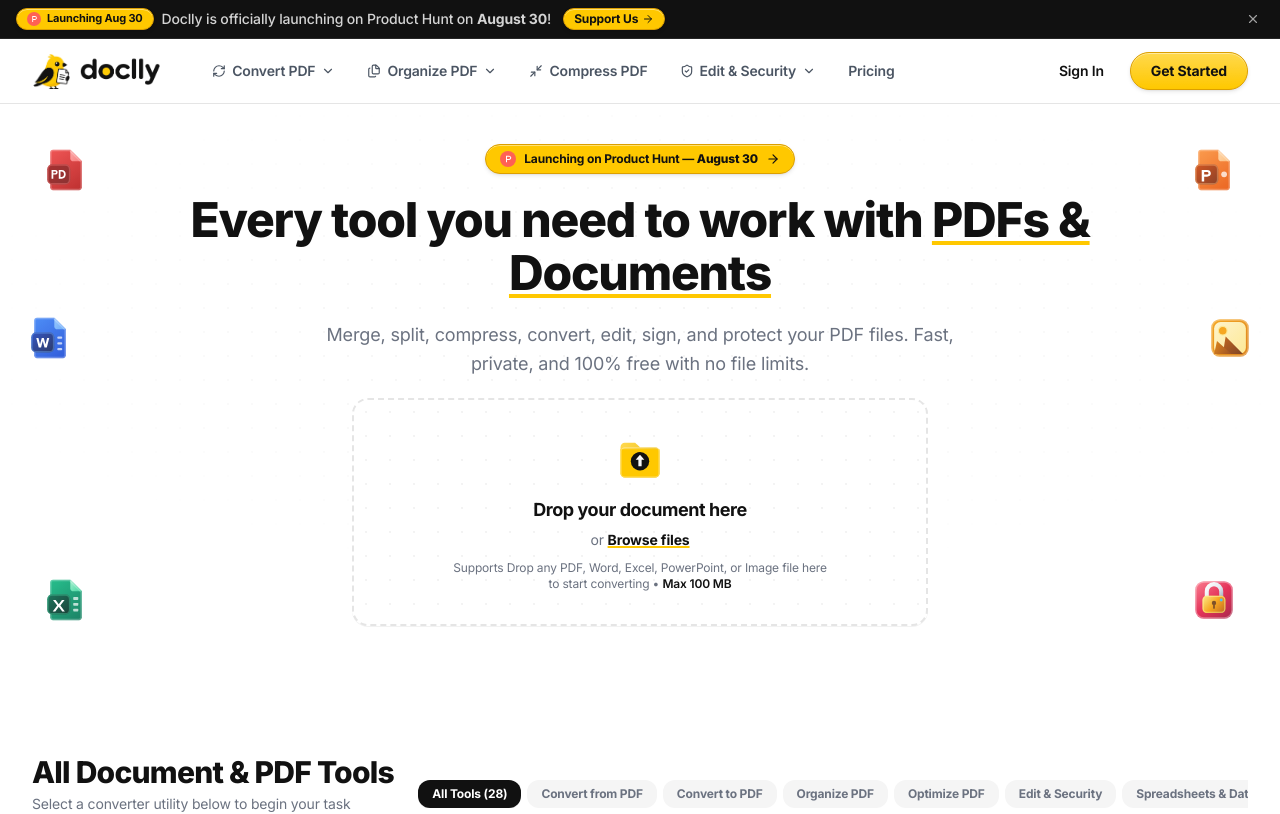
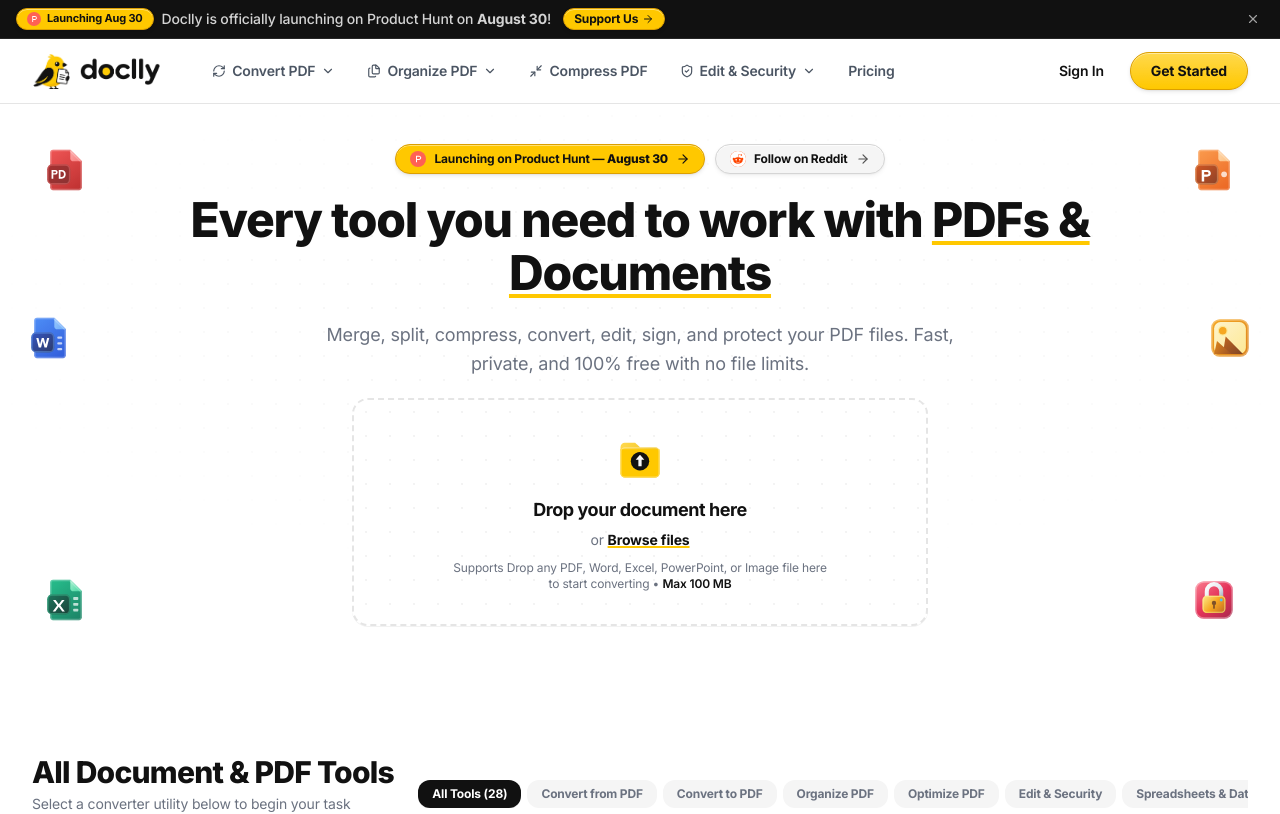
Before and after one commit to shivamapatel03/doclly, a React (Vite) app: page / in a window 1280 px wide. Shown: the top 814 px of the page. Built offline with nearby package versions, Linux system fonts and the light colour scheme.

Commit message:
Add Reddit follow and news badges to hero section and footer

```diff
--- a/src/components/layout/Footer.tsx
+++ b/src/components/layout/Footer.tsx
@@ -107,10 +107,32 @@
                 <Link to="/blog" className="text-[#6B7280] hover:text-[#111111] transition-colors">Guides & Blog</Link>
               </li>
               <li>
-                <Link to="/dashboard" className="text-[#6B7280] hover:text-[#111111] transition-colors">Account Dashboard</Link>
+                <a
+                  href="https://www.reddit.com/user/doclly"
+                  target="_blank"
+                  rel="noopener noreferrer"
+                  className="text-[#6B7280] hover:text-[#FF4500] flex items-center gap-1.5 transition-colors font-medium"
+                >
+                  <svg className="w-3.5 h-3.5 shrink-0" viewBox="0 0 24 24" fill="none" xmlns="http://www.w3.org/2000/svg">
+                    <circle cx="12" cy="12" r="12" fill="#FF4500"/>
+                    <path d="M12 0A12 12 0 0 0 0 12a12 12 0 0 0 12 12 12 12 0 0 0 12-12A12 12 0 0 0 12 0zm5.01 4.744c.688 0 1.25.561 1.25 1.249a1.25 1.25 0 0 1-2.498.056l-2.597-.547-.8 3.747c1.824.07 3.48.632 4.674 1.488.308-.309.73-.491 1.207-.491.968 0 1.754.786 1.754 1.754 0 .716-.435 1.333-1.01 1.614a3.111 3.111 0 0 1 .042.52c0 2.694-3.13 4.87-7.004 4.87-3.874 0-7.004-2.176-7.004-4.87 0-.183.015-.366.043-.534A1.748 1.748 0 0 1 4.028 12c0-.968.786-1.754 1.754-1.754.463 0 .898.196 1.207.49 1.207-.883 2.878-1.43 4.744-1.487l.885-4.182a.342.342 0 0 1 .14-.197.35.35 0 0 1 .238-.042l2.906.617a1.214 1.214 0 0 1 1.108-.701zM9.25 12C8.561 12 8 12.562 8 13.25c0 .687.561 1.248 1.25 1.248.687 0 1.248-.561 1.248-1.249 0-.688-.561-1.249-1.249-1.249zm5.5 0c-.687 0-1.248.561-1.248 1.25 0 .687.561 1.248 1.249 1.248.688 0 1.249-.561 1.249-1.249 0-.688-.562-1.249-1.25-1.249zm-5.466 3.99a.327.327 0 0 0-.231.094.33.33 0 0 0 0 .463c.842.842 2.484.913 2.961.913.477 0 2.105-.056 2.961-.913a.361.361 0 0 0 .029-.463.33.33 0 0 0-.464 0c-.547.533-1.684.73-2.512.73-.828 0-1.979-.197-2.512-.73a.326.326 0 0 0-.232-.095z" fill="white"/>
+                  </svg>
+                  Reddit News
+                </a>
               </li>
               <li>
-                <a href="#faq" className="text-[#6B7280] hover:text-[#111111] transition-colors">Frequently Asked</a>
+                <a
+                  href="https://www.producthunt.com/products/doclly"
+                  target="_blank"
+                  rel="noopener noreferrer"
+                  className="text-[#6B7280] hover:text-[#FF6154] flex items-center gap-1.5 transition-colors font-medium"
+                >
+                  <svg className="w-3.5 h-3.5 shrink-0" viewBox="0 0 24 24" fill="none" xmlns="http://www.w3.org/2000/svg">
+                    <circle cx="12" cy="12" r="12" fill="#FF6154"/>
+                    <path d="M13.6 12H10.5V8.5H13.6C14.5665 8.5 15.35 9.2835 15.35 10.25C15.35 11.2165 14.5665 12 13.6 12ZM13.6 7H9V17H10.5V13.5H13.6C15.3949 13.5 16.85 12.0449 16.85 10.25C16.85 8.45507 15.3949 7 13.6 7Z" fill="white"/>
+                  </svg>
+                  Product Hunt
+                </a>
               </li>
             </ul>
           </div>
--- a/src/pages/HomePage.tsx
+++ b/src/pages/HomePage.tsx
@@ -105,8 +105,9 @@
         {/* Hero Content */}
         <div className="max-w-5xl mx-auto px-4 sm:px-6 lg:px-8 text-center space-y-5 relative z-10">
 
-          {/* Product Hunt Launch Pill */}
-          <div className="inline-flex items-center justify-center">
+          {/* Launch & Community Badges */}
+          <div className="flex flex-wrap items-center justify-center gap-2.5">
+            {/* Product Hunt Launch Pill */}
             <a
               href="https://www.producthunt.com/products/doclly?utm_source=doclly_hero&utm_medium=website"
               target="_blank"
@@ -119,6 +120,21 @@
               </svg>
               <span>Launching on Product Hunt — <strong>August 30</strong></span>
               <ArrowRight className="w-3.5 h-3.5 text-[#111111] group-hover:translate-x-0.5 transition-transform" />
+            </a>
+
+            {/* Reddit Follow & News Pill */}
+            <a
+              href="https://www.reddit.com/user/doclly"
+              target="_blank"
+              rel="noopener noreferrer"
+              className="inline-flex items-center gap-2 px-3.5 py-1.5 rounded-full text-xs font-bold bg-[#F5F5F5] hover:bg-[#EAEAEA] active:bg-[#E0E0E0] text-[#111111] border border-[#D5D5D5] shadow-[inset_0_1px_0_rgba(255,255,255,0.8),0_2px_4px_rgba(0,0,0,0.05),0_1px_2px_rgba(0,0,0,0.04)] hover:shadow-[inset_0_1px_0_rgba(255,255,255,0.8),0_4px_8px_rgba(0,0,0,0.08)] active:shadow-[inset_0_1px_2px_rgba(0,0,0,0.1)] transition-all cursor-pointer group"
+            >
+              <svg className="w-4 h-4 shrink-0" viewBox="0 0 24 24" fill="none" xmlns="http://www.w3.org/2000/svg">
+                <circle cx="12" cy="12" r="12" fill="#FF4500"/>
+                <path d="M12 0A12 12 0 0 0 0 12a12 12 0 0 0 12 12 12 12 0 0 0 12-12A12 12 0 0 0 12 0zm5.01 4.744c.688 0 1.25.561 1.25 1.249a1.25 1.25 0 0 1-2.498.056l-2.597-.547-.8 3.747c1.824.07 3.48.632 4.674 1.488.308-.309.73-.491 1.207-.491.968 0 1.754.786 1.754 1.754 0 .716-.435 1.333-1.01 1.614a3.111 3.111 0 0 1 .042.52c0 2.694-3.13 4.87-7.004 4.87-3.874 0-7.004-2.176-7.004-4.87 0-.183.015-.366.043-.534A1.748 1.748 0 0 1 4.028 12c0-.968.786-1.754 1.754-1.754.463 0 .898.196 1.207.49 1.207-.883 2.878-1.43 4.744-1.487l.885-4.182a.342.342 0 0 1 .14-.197.35.35 0 0 1 .238-.042l2.906.617a1.214 1.214 0 0 1 1.108-.701zM9.25 12C8.561 12 8 12.562 8 13.25c0 .687.561 1.248 1.25 1.248.687 0 1.248-.561 1.248-1.249 0-.688-.561-1.249-1.249-1.249zm5.5 0c-.687 0-1.248.561-1.248 1.25 0 .687.561 1.248 1.249 1.248.688 0 1.249-.561 1.249-1.249 0-.688-.562-1.249-1.25-1.249zm-5.466 3.99a.327.327 0 0 0-.231.094.33.33 0 0 0 0 .463c.842.842 2.484.913 2.961.913.477 0 2.105-.056 2.961-.913a.361.361 0 0 0 .029-.463.33.33 0 0 0-.464 0c-.547.533-1.684.73-2.512.73-.828 0-1.979-.197-2.512-.73a.326.326 0 0 0-.232-.095z" fill="white"/>
+              </svg>
+              <span>Follow on Reddit</span>
+              <ArrowRight className="w-3.5 h-3.5 text-neutral-600 group-hover:translate-x-0.5 transition-transform" />
             </a>
           </div>
 
```
